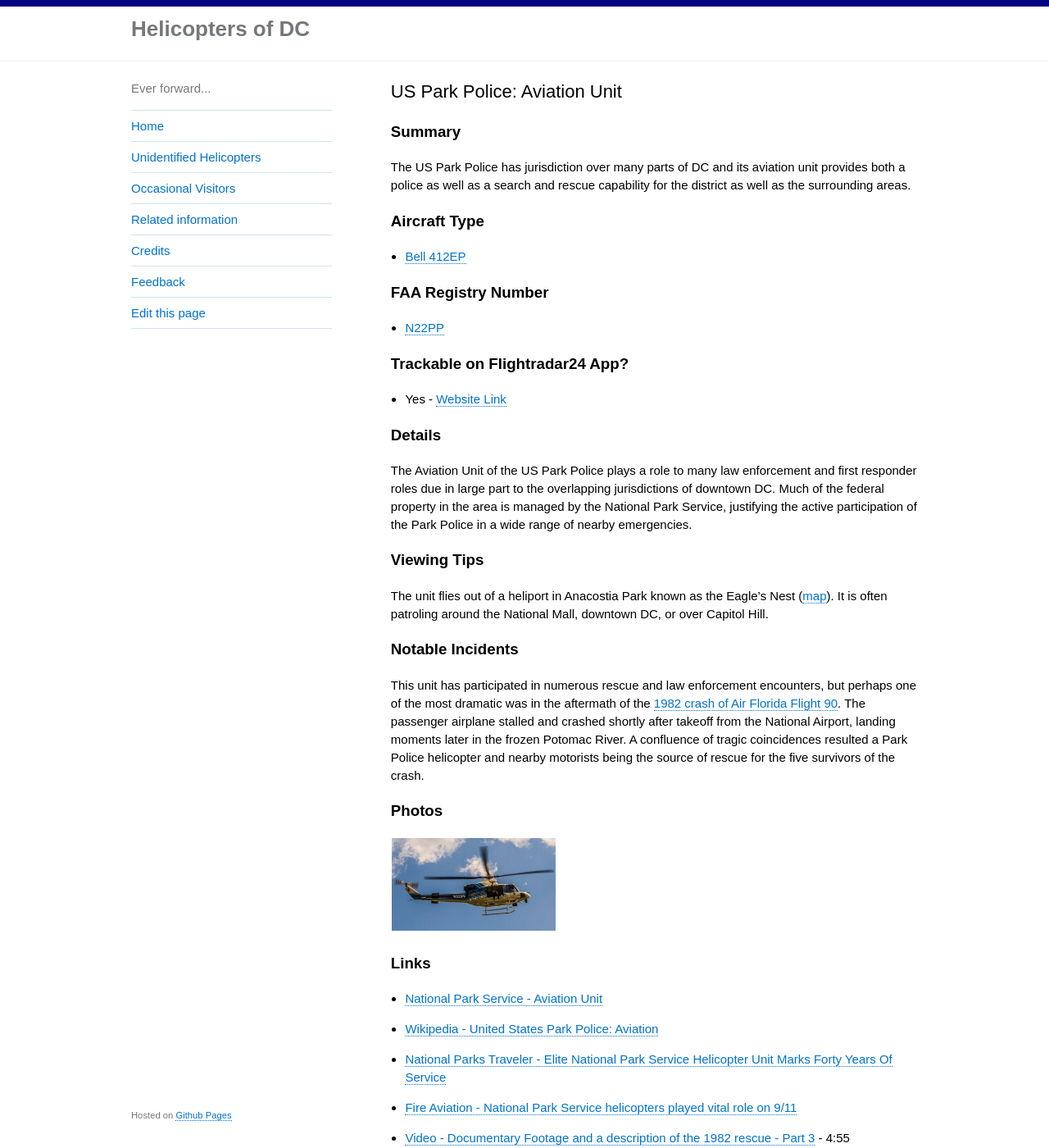
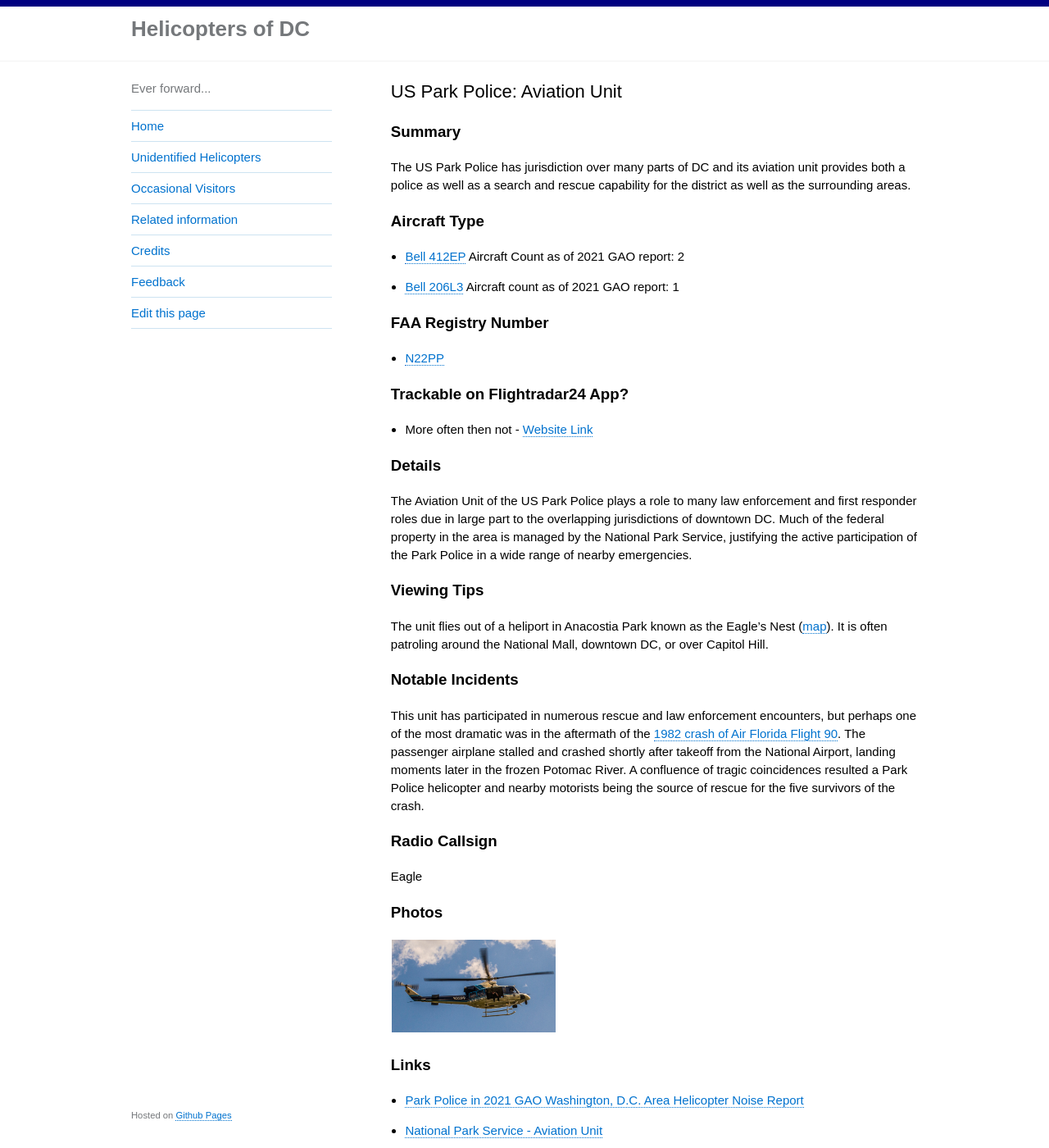
Before and after one commit to gbinal/dc-helicopters, a Jekyll site: the page built from _helicopters/2-us-park-police-aviation-unit.md, in a window 1280 px wide and 1400 px high. Shown: the whole window at 82% size. Built offline with Jekyll 4.4.1, drawn with Linux system fonts in a browser that asks for light colours.

Commit message:
Update 2-us-park-police-aviation-unit.md

```diff
--- a/_helicopters/2-us-park-police-aviation-unit.md
+++ b/_helicopters/2-us-park-police-aviation-unit.md
@@ -8,13 +8,14 @@
 The US Park Police has jurisdiction over many parts of DC and its aviation unit provides both a police as well as a search and rescue capability for the district as well as the surrounding areas.
 
 ### Aircraft Type
-* [Bell 412EP](https://en.wikipedia.org/wiki/Bell_412)
+* [Bell 412EP](https://en.wikipedia.org/wiki/Bell_412) Aircraft Count as of 2021 GAO report: 2
+* [Bell 206L3](https://en.wikipedia.org/wiki/Bell_206) Aircraft count as of 2021 GAO report: 1
 
 ### FAA Registry Number
 * [N22PP](https://registry.faa.gov/aircraftinquiry/NNum_Results.aspx?NNumbertxt=N22PP)
 
 ### Trackable on Flightradar24 App?
-* Yes - [Website Link](https://www.flightradar24.com/data/aircraft/N22PP)
+* More often then not - [Website Link](https://www.flightradar24.com/data/aircraft/N22PP)
 
 ### Details
 
@@ -28,6 +29,9 @@
 
 This unit has participated in numerous rescue and law enforcement encounters, but perhaps one of the most dramatic was in the aftermath of the [1982 crash of Air Florida Flight 90](https://en.wikipedia.org/wiki/Air_Florida_Flight_90). The passenger airplane stalled and crashed shortly after takeoff from the National Airport, landing moments later in the frozen Potomac River.  A confluence of tragic coincidences resulted a Park Police helicopter and nearby motorists being the source of rescue for the five survivors of the crash.
 
+### Radio Callsign
+
+Eagle
 
 ### Photos
 
@@ -38,6 +42,7 @@
   </table>
 
 ### Links
+* [Park Police in 2021 GAO Washington, D.C. Area Helicopter Noise Report](https://hyp.is/OOGKyhV0Eeyy1atL5NjPww/www.gao.gov/assets/gao-21-200.pdf)
 * [National Park Service - Aviation Unit](https://www.nps.gov/subjects/uspp/aviation-unit.htm)
 * [Wikipedia - United States Park Police: Aviation](https://en.wikipedia.org/wiki/United_States_Park_Police#Aviation)
 * [National Parks Traveler - Elite National Park Service Helicopter Unit Marks Forty Years Of Service](https://www.nationalparkstraveler.org/2013/09/elite-national-park-service-helicopter-unit-marks-forty-years-service23970)
```
